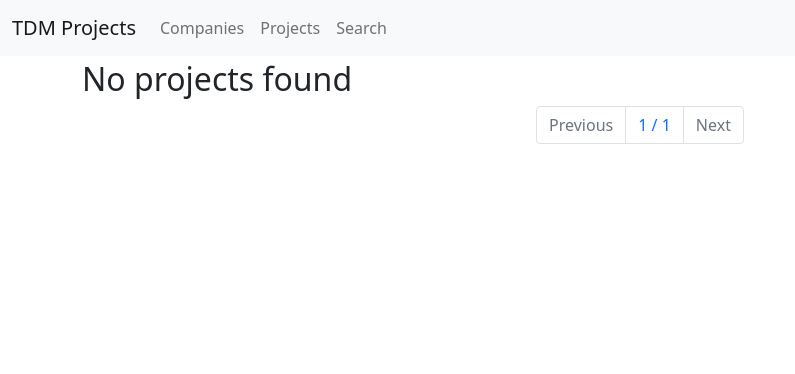
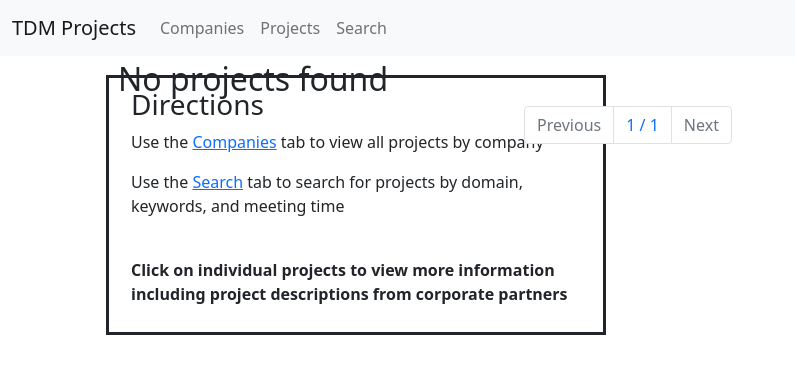
Before and after one commit to TheDataMine/tdm_site, a Django app: page /projects/ in a window 1280 px wide. Shown: the top 374 px of the page, without its empty margins (0-795 px from the left). Run offline with Django 3.2, Linux system fonts and the light colour scheme; data that the repository does not hold is empty; parts of the project's set-up code (start-up, migrations or seed data) failed here and were passed over; some libraries are stand-ins or nearby versions.

Commit message:
Update project_list.html

```diff
--- a/tdm_site/templates/projects/project_list.html
+++ b/tdm_site/templates/projects/project_list.html
@@ -2,8 +2,20 @@
 {% load static %}
 
 {% block content %}
+<div class="container-fluid">
+	<div class ='row container-fluid'>
+		<div style='top:75px; position:fixed; border-style: solid; width: 500px;'>
+			<div style="padding: 10px;">
+				<h3>Directions</h1>
+					<p>Use the <a href="https://projects.the-examples-book.com/companies/">Companies</a> tab to view all projects by company</p>
+					<p>Use the <a href="https://projects.the-examples-book.com/projects/search">Search</a> tab to search for projects by domain, keywords, and meeting time</p>
+					<br>
+					<p><b>Click on individual projects to view more information including project descriptions from corporate partners</b></p>
+			</div>
+		</div>
+		<div class="row container-fluid justify-content-center">
 			{% for project in page_obj %}
-<div class="row justify-content-center">
+			<div class = 'col-5 justify-content-center'>
 				<div class="col-6">
 					<div class="card mb-3">
 						<div class="card-body">
@@ -32,8 +44,8 @@
 				</div>
 				{% empty %}
 				<h2>No projects found</h2>
+			</div>
 			{% endfor %}
-
 			<nav>
 				<ul class="pagination justify-content-center">
 					{% if page_obj.has_previous %}
@@ -59,5 +71,7 @@
 					{% endif %}
 				</ul>
 			</nav>
-
+		</div>
+	</div>
+</div>
 {% endblock content %}
```
Lines whose indentation alone changed are shown as unchanged.
